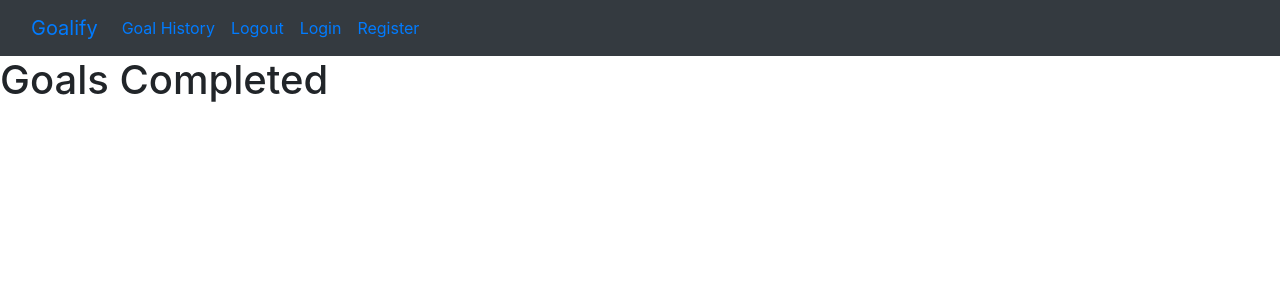
After one commit to NickG35/Goalify, a Django app: page /history in a window 1280 px wide. The commit adds this page. Shown: the top 300 px of the page. Run offline with Django 4.2, Linux system fonts and the light colour scheme; some libraries are stand-ins or nearby versions.

Commit message:
adding all pages and linking navbar

```diff
--- /dev/null
+++ b/Capstone/Goalify/templates/goalify/history.html
@@ -0,0 +1,5 @@
+{% extends "goalify/layout.html" %}
+
+{% block body %}
+<h1>Goals Completed</h1>
+{% endblock %}
--- a/Capstone/Goalify/templates/goalify/layout.html
+++ b/Capstone/Goalify/templates/goalify/layout.html
@@ -13,14 +13,14 @@
 <body>
     <nav class="navbar dark bg-dark  navbar-expand-lg bg-body-tertiary">
         <div class="container-fluid">
-          <a class="navbar-brand" href="#">Goalify</a>
+          <a class="navbar-brand" href="{% url 'index' %}">Goalify</a>
           <button class="navbar-toggler" type="button" data-bs-toggle="collapse" data-bs-target="#navbarNavDropdown" aria-controls="navbarNavDropdown" aria-expanded="false" aria-label="Toggle navigation">
             <span class="navbar-toggler-icon"></span>
           </button>
           <div class="collapse navbar-collapse" id="navbarNavDropdown">
             <ul class="navbar-nav">
               <li class="nav-item">
-                <a class="nav-link active" aria-current="page" href="#">Goal History</a>
+                <a class="nav-link active" aria-current="page" href="{% url 'history' %}">Goal History</a>
               </li>
               <li class="nav-item">
                 <a class="nav-link" href="{% url 'logout' %}">Logout</a>
--- a/Capstone/Goalify/templates/goalify/register.html
+++ b/Capstone/Goalify/templates/goalify/register.html
@@ -9,7 +9,7 @@
 {% endif %}
 
 <form action="{% url 'register' %}" method="post">
-    {% csrf token %}
+    {% csrf_token %}
     <div class="form-group">
         <input class="form-control" autofocus type="text" name="username" placeholder="Username">
     </div>
--- a/Capstone/Goalify/urls.py
+++ b/Capstone/Goalify/urls.py
@@ -4,7 +4,8 @@ from . import views
 
 urlpatterns = [
     path('', views.index, name='index'),
-    path('/register', views.register, name='register'),
-    path('/login', views.login_view, name='login'),
-    path('/logout', views.logout_view, name='logout'),
+    path('register', views.register, name='register'),
+    path('login', views.login_view, name='login'),
+    path('logout', views.logout_view, name='logout'),
+    path('history', views.history, name='history'),
 ]
--- a/Capstone/Goalify/views.py
+++ b/Capstone/Goalify/views.py
@@ -8,6 +8,9 @@ from .models import User
  # Create your views here.
 def index(request):
      return render(request, 'goalify/index.html')
+
+def history(request):
+     return render(request, "goalify/history.html")
 
 def login_view(request):
      if request.method == "POST":
@@ -24,6 +27,8 @@ def login_view(request):
                return render(request, "goalify/login.html", {
                     "message": "Invalid username and/or password."
                })
+     else:
+          return render(request, "goalify/login.html")
 
 def logout_view(request):
      logout(request)
```
